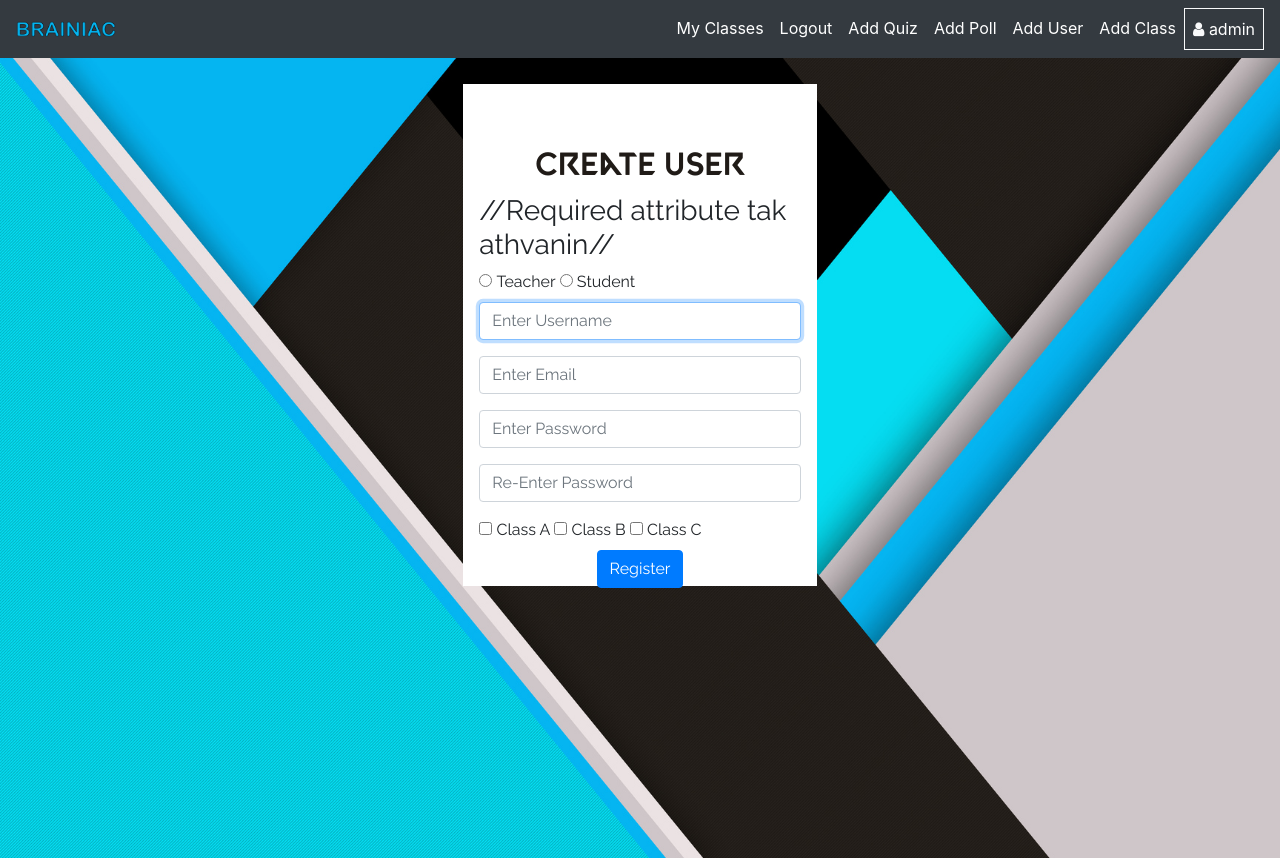
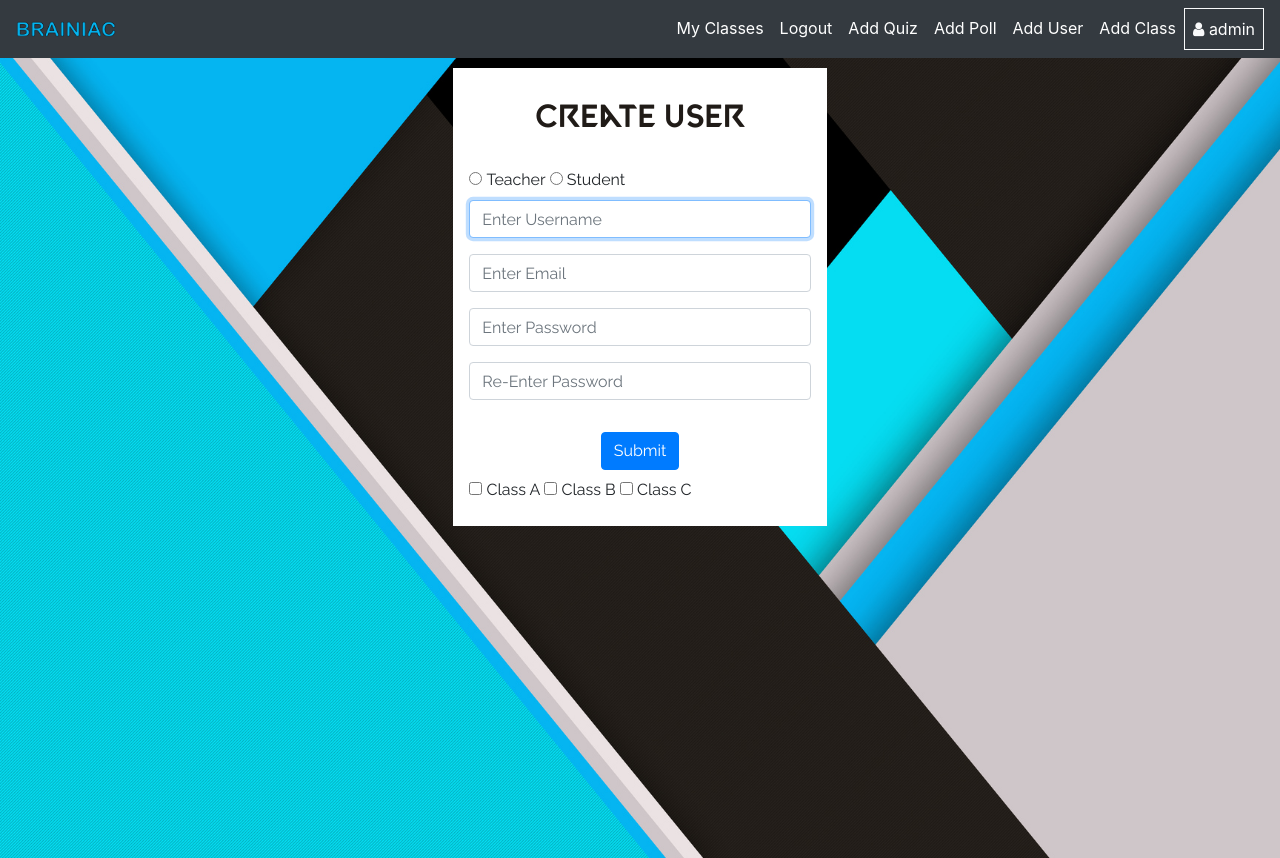
Before and after one commit to Gnitch/Web_Dev_Course_Project, a Django app: page /user_register in a window 1280 px wide. Run offline with Django 3.2, Linux system fonts and the light colour scheme; a user stored in the database is signed in; data comes from the database, SQL or seed files in the repository; both versions use the stored data as it was after the commit; some libraries are stand-ins or nearby versions.

```diff
--- a/quiz/forms.py
+++ b/quiz/forms.py
@@ -12,7 +12,7 @@ class QuizForm(forms.ModelForm):
         self.fields['title'].required = True
         self.fields['description'].required = False
         self.fields['timer'].required = False
-        self.fields['timer'].help_text = "Keep input blank if no timer is required and time should be between '10 < time < 30' sec"
+        self.fields['timer'].help_text = "Keep input blank if no timer is required and time should be between '10 < time < 120' seconds"
 
 class QuestionForm(forms.ModelForm):
     class Meta:
@@ -72,7 +72,7 @@ class PollChoicesForm(forms.ModelForm):
         model = PollChoices
         fields = ('choice',)
         widgets = {
-            'choice': forms.TextInput(attrs={'placeholder':'Enter choice'}),
+            'choice': forms.TextInput(attrs={'placeholder':'Add a choice'}),
         }
 
     def __init__(self, *args, **kwargs):
--- a/quiz/models.py
+++ b/quiz/models.py
@@ -17,13 +17,14 @@ class Class(models.Model):
     user = models.ManyToManyField(User)
 
 class Quiz(models.Model):
+    created_by = models.ForeignKey(User,on_delete=models.CASCADE)
     title = models.CharField(max_length=250)
     description = models.TextField()
     classes = models.ManyToManyField(Class)
     make_visible = models.BooleanField(default=False)
     total_questions = models.IntegerField(primary_key=False,default=0)
     answer_available = models.BooleanField(primary_key=False,default=False)
-    timer = models.IntegerField(primary_key=False,null=True,blank=True,validators=[MinValueValidator(9), MaxValueValidator(31)],)
+    timer = models.IntegerField(primary_key=False,null=True,blank=True,validators=[MinValueValidator(9), MaxValueValidator(120)],)
 
     def __str__(self):
         return self.title
@@ -55,6 +56,7 @@ class Comments(models.Model):
 
 
 class Poll(models.Model):
+    created_by = models.ForeignKey(User,on_delete=models.CASCADE)
     title = models.CharField(max_length=250)
     classes = models.ManyToManyField(Class)
     activate = models.BooleanField(default=False,primary_key=False)
--- a/static/accounts/style.css
+++ b/static/accounts/style.css
@@ -41,6 +41,14 @@ main .row {
   justify-content: space-around;
 }
 
+.register{
+  display: flex;
+  flex-direction: column;
+  height: auto;
+  font-family: "Raleway", sans-serif;
+  background-color: white;
+}
+
 .title {
   font-family: "valorant";
   font-size: 3.5rem;
--- a/templates/accounts/admin_stuff.html
+++ b/templates/accounts/admin_stuff.html
@@ -4,50 +4,45 @@
   {% load crispy_forms_tags %}
   <main>
     {% if user.is_superuser %}
-    <div class="container">
-      <div class="row py-3">
-        <div class="col-md-4"></div>
-        <div class="col-md-4">
-          <div class="right p-3">
+    <div class="container ">
       {% if type != 'class_form' %}
-            <h1 class="mt-5 register-title">Create User</h1>
-            <h3>//Required attribute tak athvanin//</h3>
-            <form method="post">
+        <div class="register col-md-4 mx-auto p-3">
+        <h1 class="mt-3 register-title">Create User</h1>
+        <form method="POST" action="{% url 'accounts:userRegister' %}">
           <input type="radio" name="job" value="teacher">
           <label for="">Teacher</label>
           <input type="radio" name="job" value="student">
           <label for="">Student</label>
-              {% csrf_token %} {{ form|crispy }}
+          {% csrf_token %}
+          {{ form|crispy }}
+          <div class="text-center mb-2">
+            <button type="submit" class="btn btn-primary mt-3">Submit</button>
+          </div>
           {% for class in class_list %}
-              <input type="checkbox" name="classList" value="{{class.id}}">
+            <input  type="checkbox" name="classList" value="{{class.id}}">
             <label for="{{class.class_name}}">{{class.class_name}}</label>
           {% endfor %}
-              <div>
-                <button class="btn btn-primary mx-auto d-block" type="submit">
-                  Register
-                </button>
+        </form>
         </div>
-            </form>
-            <p>{{message}}</p>
       {% else %}
+      <div class="register mx-auto col-md-4 ">
         <h1 class="mt-5 register-title">Create Class</h1>
-              <form action="{% url 'accounts:add_classes' %}" method="POST">
+        <form action="{% url 'accounts:add_classes' %}" method="POST" class="mb-4">
           {% csrf_token %}
-                <input type="text" placeholder="Enter class name" name='class_name'>
-                <input type="number" placeholder="Enter year" name="year">
-                <input type="text" placeholder="Enter branch" name="branch">
-                <br>
+          <input class="form-control mb-3" type="text" placeholder="Enter class name" name='class_name'>
+          <input class="form-control mb-3" type="number" placeholder="Enter year" name="year">
+          <input class="form-control" type="text" placeholder="Enter branch" name="branch">
+          <div class="text-center mb-2">
+            <button type="submit" class="btn btn-primary mt-3">Submit</button>
+          </div>
           {% for user in user_list %}
           <input type="checkbox" name="userList" value="{{user.id}}">
           <label for="">{{user.username}}</label>
           {% endfor %}
-                <div>
-                <button type="submit" class="btn btn-primary">Submit</button>
         </form>
+      </div>
       {% endif %}
-          </div>
-        </div>
-      </div>
+      <p>{{message}}</p>
     </div>
     {% endif %}
   </main>
--- a/templates/quiz/base.html
+++ b/templates/quiz/base.html
@@ -13,7 +13,7 @@
       type="text/css"
       href="{% static 'accounts/style.css' %}"
     />
-    <link rel="shortcut icon" type="image/jpg" href="media/favicon.png" />
+    <link rel="shortcut icon" type="image/jpg" href="{% static 'quiz/Braniac2.png' %}" />
     <link
       href="https://fonts.googleapis.com/css2?family=Noto+Sans+JP:wght@700&display=swap"
       rel="stylesheet"
--- a/templates/quiz/form.html
+++ b/templates/quiz/form.html
@@ -22,7 +22,7 @@
     {% if quiz_obj.description %}
     <h4 class="text-secondary">{{quiz_obj.description}}</h3>
     {% endif %}
-        {% if request.user.job.status == 'teacher' %}
+        {% if quiz_obj.created_by_id  == request.user.id %}
         {% if quiz_obj.make_visible == True %}
             {% if quiz_obj.answer_available == False %}
             <a class="btn btn-primary" role="button" href="{% url 'quiz:quizAnswerVisible' quiz_obj.id %}">Make Answers of
@@ -70,7 +70,8 @@
         <!-- <a class="btn btn-success" href="{% url 'quiz:studentQuizResult' quiz_obj.id %}">Student score</a> -->
         {% if quiz_obj.make_visible == False %}
         <h2>Add Question</h2>
-        <span class="text-danger">You cannot edit quiz once it is live. </span><a class="btn btn-outline-primary"
+        <span class="text-danger">You cannot edit quiz once it is live. <br>
+            There should be atleast one question </span><a class="btn btn-outline-primary"
             href="{% url 'quiz:makeQuizVisible' quiz_obj.id %}">Make Quiz Visible to
             students</a>
         <form action="{% url 'quiz:questionFormSubmit' quiz_obj.id %}" enctype="multipart/form-data" method="POST">
```
Also changed, not shown: quiz/views.py (+24 -12 lines), templates/quiz/class_view.html (+19 -16 lines), templates/quiz/poll.html (+22 -17 lines), templates/quiz/quizAnswer.html (+20 -12 lines), accounts/views.py (line endings or trailing spaces), db.sqlite3, media/quiz/figures/ReZero.jpg (deleted), media/quiz/figures/avatar.png (deleted), quiz/migrations/0030_auto_20200806_1238.py (added), quiz/migrations/0031_auto_20200806_1253.py (added), 1 other file. Lines whose indentation alone changed are shown as unchanged.
